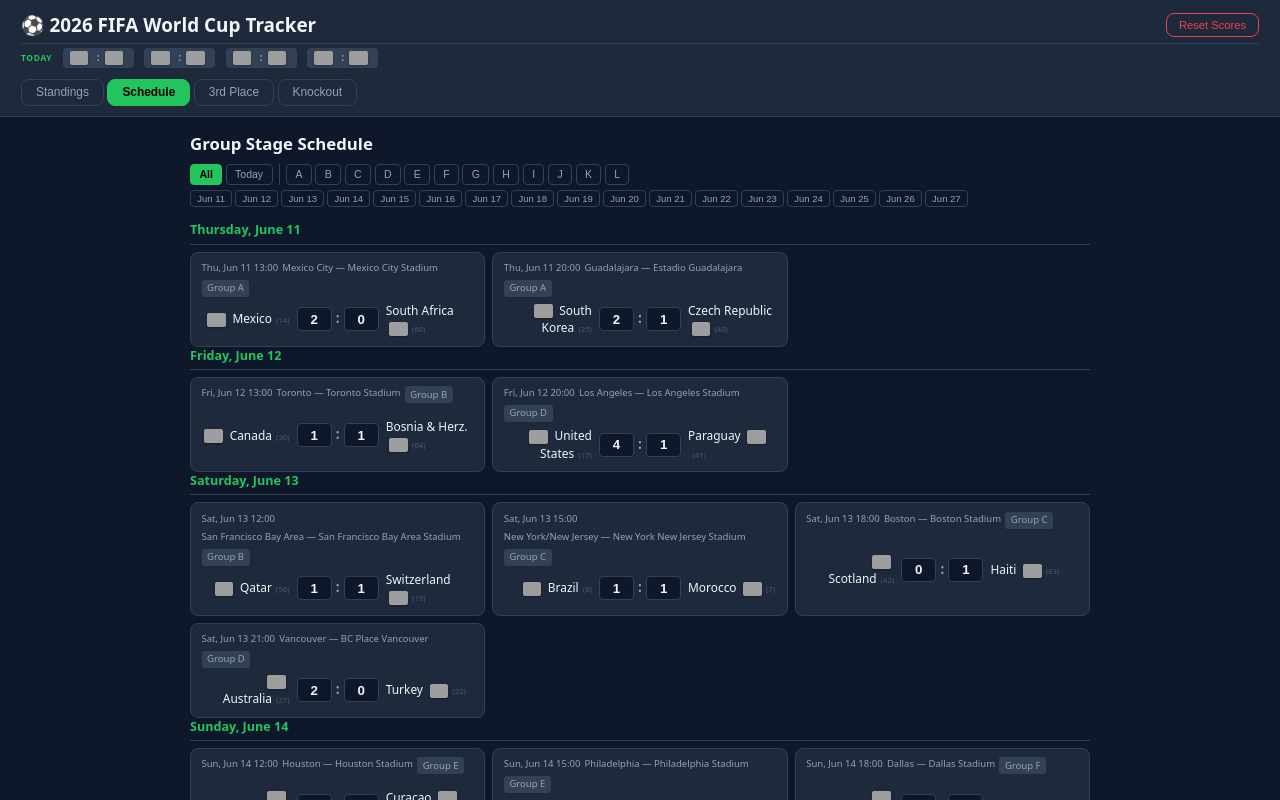
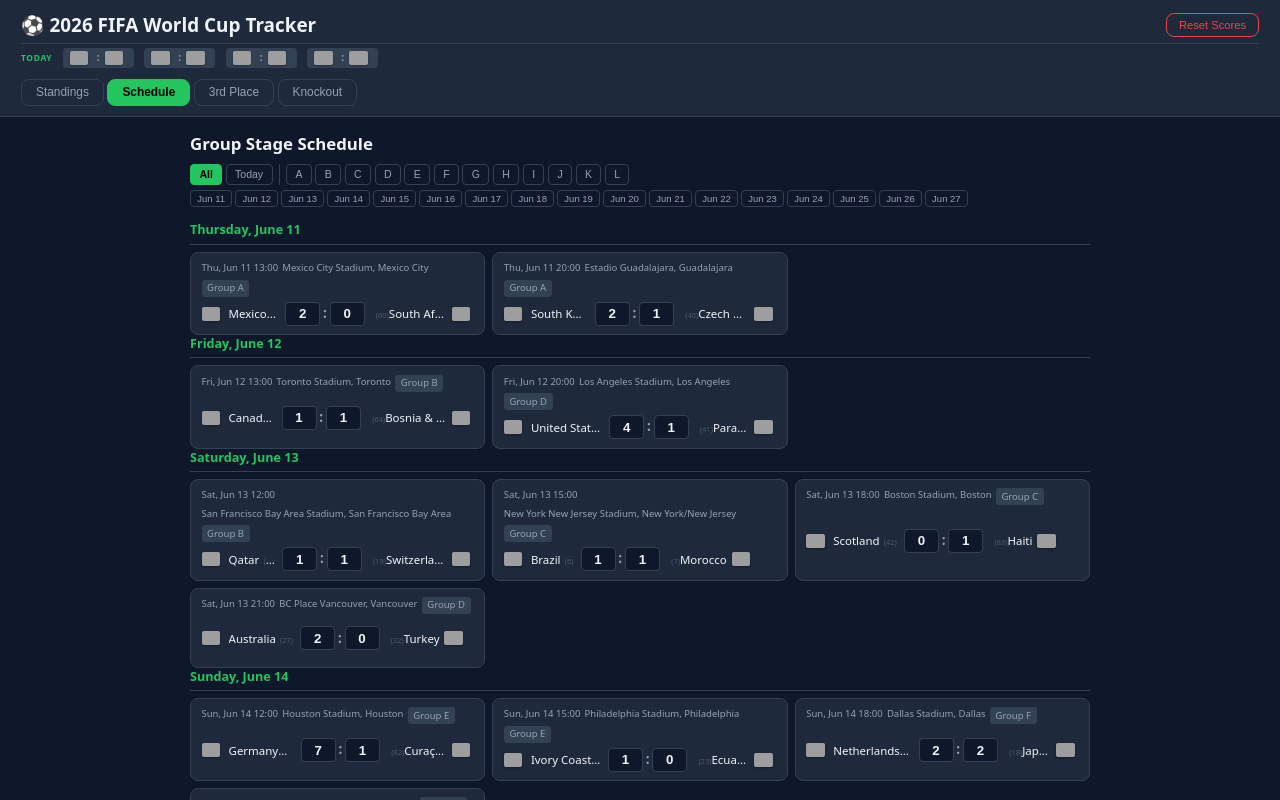
Before and after one commit to nsgodshall/wc2026-tracker, a React (Vite) app: page / in a window 1280 px wide. Both pictures are taken after a click on the button "Schedule". Shown: the top 800 px of the page. Built offline with nearby package versions, Linux system fonts and the light colour scheme; grey boxes are pictures that could not be loaded.

Commit message:
Redesign match cards: inline score line with flags, date/time/venue stacked

```diff
--- a/src/components/MatchCard.tsx
+++ b/src/components/MatchCard.tsx
@@ -214,7 +214,7 @@
         </span>
         {showVenue && (
           <span className="match-venue">
-            {match.city} — {match.venue}
+            {match.venue}, {match.city}
           </span>
         )}
         {match.group && (
@@ -222,20 +222,21 @@
         )}
       </div>
       <div className="match-body">
-        <div
-          className={`team home clickable ${isPlaceholder ? "" : "has-score"}`}
+        <span
+          className="match-side home"
           onClick={incHome}
           onContextMenu={decHome}
-          title="Click team name +1 | Right-click −1"
+          title="Click +1 | Right-click −1"
         >
-          <span className="team-name">
-            {flagEmoji(homeTeam?.fifaCode ?? "")} {homeName}
+          {flagEmoji(homeTeam?.fifaCode ?? "")}
+          <span className="match-team-name">
+            {homeName}
             {homeTeam && (
               <span className="fifa-rank">({homeTeam.ranking})</span>
             )}
           </span>
-        </div>
-        <div className="match-score">
+        </span>
+        <span className="match-score">
           <input
             type="number"
             min="0"
@@ -257,20 +258,21 @@
             disabled={isPlaceholder}
             placeholder="-"
           />
-        </div>
-        <div
-          className={`team away clickable ${isPlaceholder ? "" : "has-score"}`}
+        </span>
+        <span
+          className="match-side away"
           onClick={incAway}
           onContextMenu={decAway}
-          title="Click team name +1 | Right-click −1"
+          title="Click +1 | Right-click −1"
         >
-          <span className="team-name">
-            {awayName} {flagEmoji(awayTeam?.fifaCode ?? "")}
+          <span className="match-team-name">
             {awayTeam && (
               <span className="fifa-rank">({awayTeam.ranking})</span>
             )}
+            {awayName}
           </span>
-        </div>
+          {flagEmoji(awayTeam?.fifaCode ?? "")}
+        </span>
       </div>
     </div>
   );
--- a/src/index.css
+++ b/src/index.css
@@ -1486,3 +1486,33 @@
     gap: 0.5rem;
     flex: 1;
 }
+.match-side {
+    display: flex;
+    align-items: center;
+    gap: 0.35rem;
+    min-width: 0;
+    cursor: pointer;
+    user-select: none;
+    transition: transform 0.1s;
+    padding: 0.1rem 0;
+}
+.match-side.home { justify-content: flex-end; text-align: right; }
+.match-side.away { justify-content: flex-start; text-align: left; }
+.match-side:hover { transform: scale(1.03); }
+.match-side:active { transform: scale(0.97); }
+
+.match-team-name {
+    font-weight: 500;
+    font-size: 0.82rem;
+    white-space: nowrap;
+    overflow: hidden;
+    text-overflow: ellipsis;
+    max-width: 110px;
+}
+
+.match-score {
+    display: flex;
+    align-items: center;
+    gap: 0.2rem;
+    flex-shrink: 0;
+}
```
